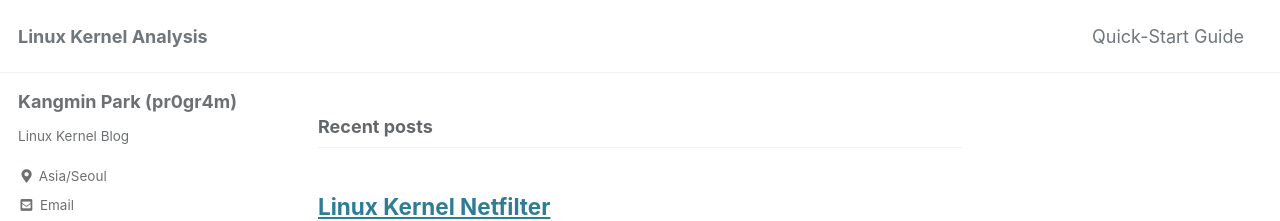
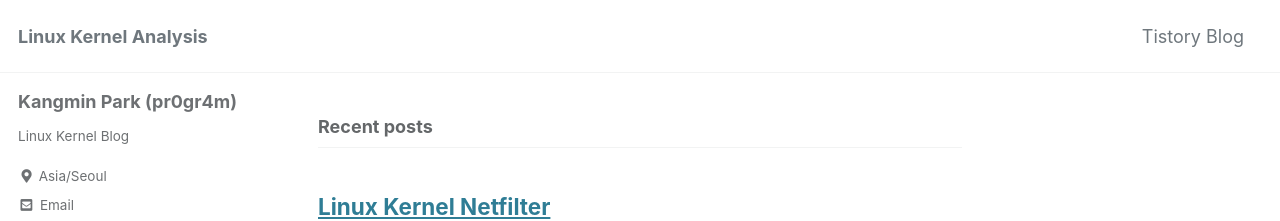
Before and after one commit to pr0gr4m/pr0gr4m.github.io, a Jekyll site: the page built from index.html, in a window 1280 px wide. Shown: the top 221 px of the page. Built offline with Jekyll 4.4.1, drawn with Linux system fonts in a browser that asks for light colours; cached includes are drawn as plain includes; the list of posts is cut into pages by our own code.

Commit message:
Update navigation

```diff
--- a/_data/navigation.yml
+++ b/_data/navigation.yml
@@ -1,7 +1,7 @@
 # main links
 main:
-  - title: "Quick-Start Guide"
-    url: https://mmistakes.github.io/minimal-mistakes/docs/quick-start-guide/
+  - title: "Tistory Blog"
+    url: https://pr0gr4m.tistory.com/
   # - title: "About"
   #   url: https://mmistakes.github.io/minimal-mistakes/about/
   # - title: "Sample Posts"
```
